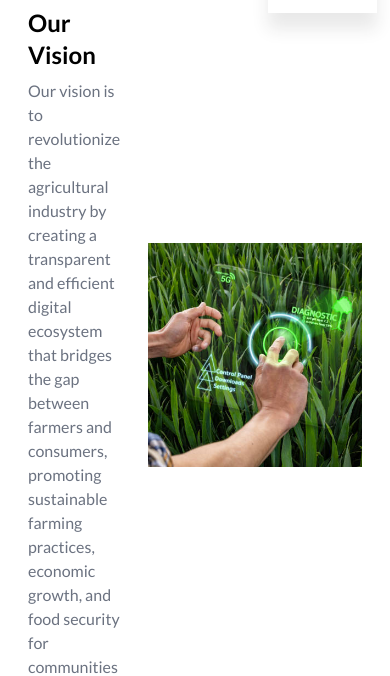
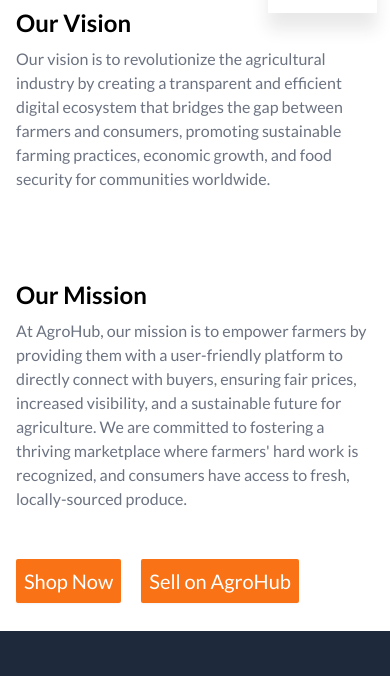
Before and after one commit to Giathi-Daniel/AgroHub, a website: page Fronted/about-us.html in a window 390 px wide. Shown: the part 161-837 px from the top of the page. Drawn offline with nearby package versions, Linux system fonts and the light colour scheme.

Commit message:
add respnsive design

```diff
--- a/Fronted/about-us.html
+++ b/Fronted/about-us.html
@@ -96,10 +96,10 @@
     </h1>
 
     <!-- ========== MAIN SECTION ========== -->
-    <main class="container mt-6 mb-12 px-7 space-y-8">
+    <main class="container mt-6 mb-12 px-4 md:px-7 space-y-8">
       <!-- Vission -->
-      <article class="flex justify-center items-center gap-7">
-        <div class="w-[50%]">
+      <article class="flex justify-center items-center gap-7 flex-wrap">
+        <div class="w-full md:w-[50%]">
           <h1 class="text-black text-2xl font-bold mb-2">Our Vision</h1>
           <p class="text-md text-gray-500 select-none">
             Our vision is to revolutionize the agricultural industry by creating
@@ -113,21 +113,21 @@
           <img
             src="images/our-vision.png"
             alt="our-vision"
-            class="w-[30rem] h-[14rem]"
+            class="w-[30rem] h-[14rem] hidden md:block"
           />
         </div>
       </article>
 
       <!--Mission -->
-      <article class="flex justify-center items-center gap-7">
+      <article class="flex justify-center items-center gap-7 flex-wrap">
         <div>
           <img
             src="images/our-vision.png"
             alt="our-vision"
-            class="w-[30rem] h-[14rem]"
+            class="w-[30rem] h-[14rem] hidden md:block"
           />
         </div>
-        <div class="w-[50%]">
+        <div class="w-full md:w-[50%]">
           <h1 class="text-black text-2xl font-bold mb-2">Our Mission</h1>
           <p class="text-md text-gray-500 select-none">
             At AgroHub, our mission is to empower farmers by providing them with
@@ -143,7 +143,7 @@
 
     <!-- ========== CTA ========== -->
     <div
-      class="mb-7 flex md:justify-between justify-start items-center text-white text-xl px-20"
+      class="mb-7 flex md:justify-between justify-start items-center text-white text-xl px-4 md:px-20 gap-5"
     >
       <a
         href="/home"
```
